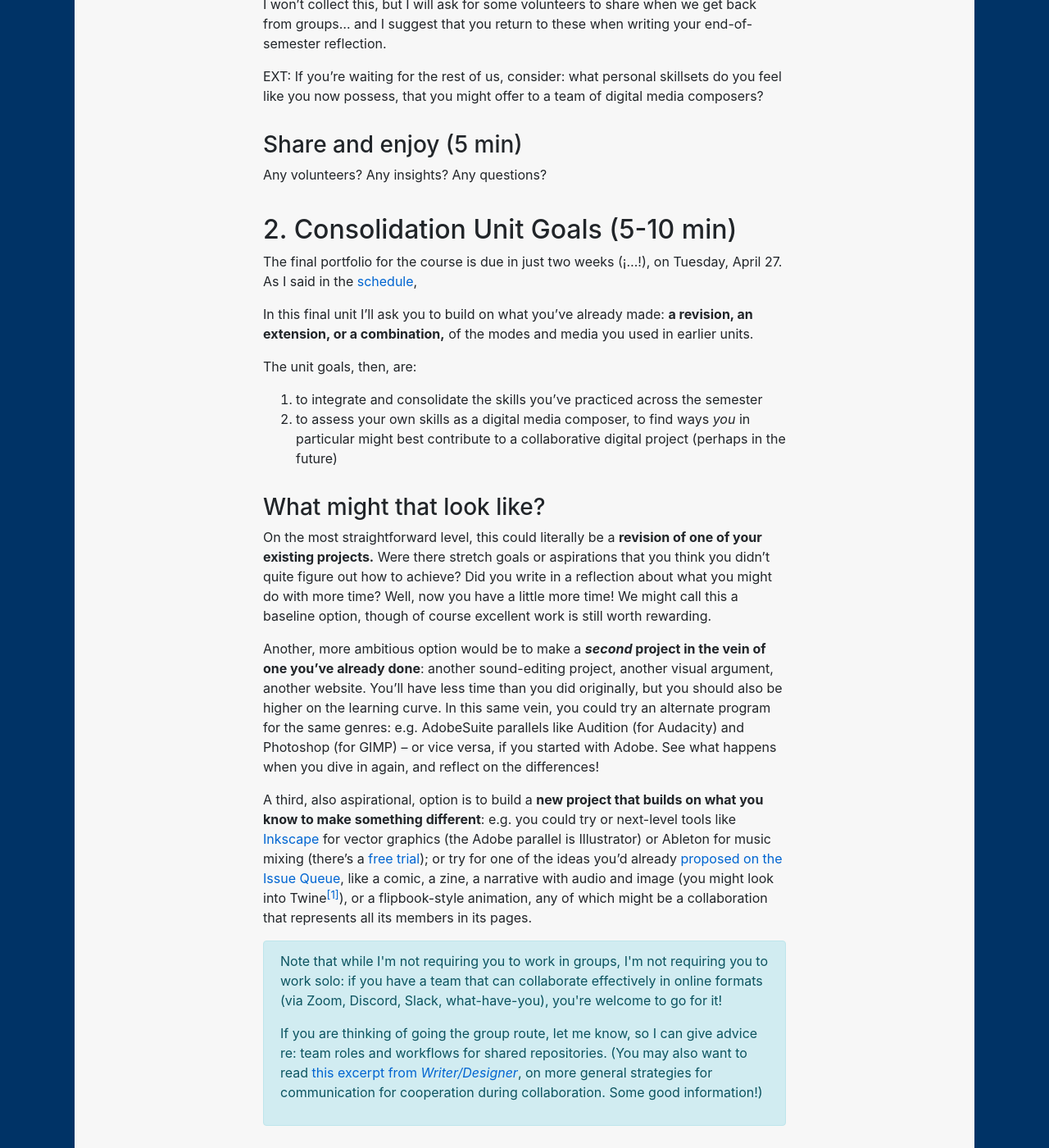
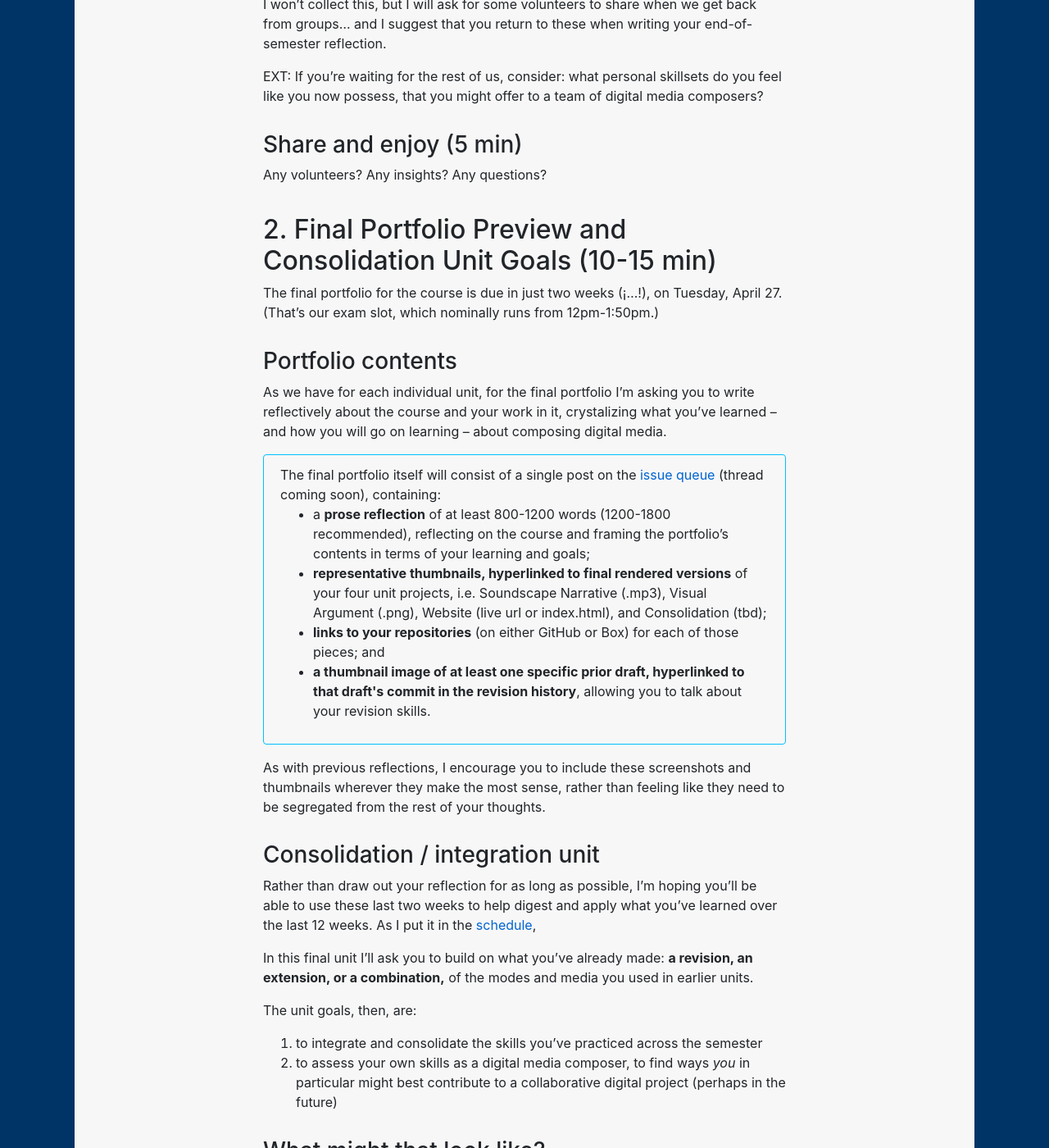
Before and after one commit to benmiller314/cdm2021spring, a Jekyll site: the page built from plans/lesson-24.md, in a window 1280 px wide and 1400 px high, scrolled down 1564 px. Shown: the whole window at 82% size. Built offline with Jekyll 4.4.1, drawn with Linux system fonts in a browser that asks for light colours; our own code applies the rules of GitHub Pages for plain Markdown files; some of the changed text lies outside the part shown.

Commit message:
add final portfolio preview
since the question is more or less inevitable

```diff
--- a/plans/lesson-24.md
+++ b/plans/lesson-24.md
@@ -8,7 +8,7 @@
 **Plan for the Day**:
 
 1. Creative writing as a tool for critical thinking (15 min)<!-- metaphors for learning -->
-2. Consolidation Unit goals, and what that might look like (10-15 min)
+2. Final Portfolio Preview and Consolidation Unit Goals (10-15 min)
 3. Generative Writing and Self-Assessment (15 min) <!-- and self-assessment -->
 4. Studio time: website or a new proposal (30 min)
 
@@ -45,9 +45,30 @@ EXT: If you're waiting for the rest of us, consider: what personal skillsets do
 
 Any volunteers? Any insights? Any questions?
 
-## 2. Consolidation Unit Goals (5-10 min)
+## 2. Final Portfolio Preview and Consolidation Unit Goals (10-15 min)
 
-The final portfolio for the course is due in just two weeks (¡...!), on Tuesday, April 27. As I said in the [schedule](../schedule),
+The final portfolio for the course is due in just two weeks (¡...!), on Tuesday, April 27. (That's our exam slot, which nominally runs from 12pm-1:50pm.)
+
+### Portfolio contents
+
+As we have for each individual unit, for the final portfolio I’m asking you to write reflectively about the course and your work in it, crystalizing what you’ve learned – and how you will go on learning – about composing digital media.
+
+<div class="alert alert-white">
+The final portfolio itself will consist of a single post on the <a href="{{site.github.issues_url}}">issue queue</a> (thread coming soon), containing:
+
+<ul>
+  <li>a <strong>prose reflection</strong> of at least 800-1200 words (1200-1800 recommended), reflecting on the course and framing the portfolio’s contents in terms of your learning and goals;</li>
+  <li><strong>representative thumbnails, hyperlinked to final rendered versions</strong> of your four unit projects, i.e. Soundscape Narrative (.mp3), Visual Argument (.png), Website (live url or index.html), and Consolidation (tbd);</li>
+  <li><strong>links to your repositories</strong> (on either GitHub or Box) for each of those pieces; and</li>
+  <li><strong>a thumbnail image of at least one specific prior draft, hyperlinked to that draft's commit in the revision history</strong>, allowing you to talk about your revision skills.</li>
+</ul>
+</div>
+
+As with previous reflections, I encourage you to include these screenshots and thumbnails wherever they make the most sense, rather than feeling like they need to be segregated from the rest of your thoughts.
+
+### Consolidation / integration unit
+
+Rather than draw out your reflection for as long as possible, I'm hoping you'll be able to use these last two weeks to help digest and apply what you've learned over the last 12 weeks. As I put it in the [schedule](../schedule),
 
 <blockquote>In this final unit I’ll ask you to build on what you’ve already made: <strong>a revision, an extension, or a combination,</strong> of the modes and media you used in earlier units.</blockquote>
 
@@ -158,7 +179,9 @@ If this sounds intriguing, I encourage you to look at the <a href="../resources#
 </details>
 -->
 
-## Generative writing
+##
+
+### Generative writing
 Now that you have a sense of what's possible, in general, it's time for you to write your way into a sense of what's drawing you, in particular. *(This exercise adapted from Sondra Perl's [Guidelines for Composing](http://bit.ly/perlfeltsense))*  <!-- Record this in Audacity?? -->
 
 <div class="alert alert-warning">
@@ -196,12 +219,14 @@ With that chosen subject, write again:
 
 See if you can summon up the whole of this idea, like it's right here in the room with you. Where does it live? Is it above you? Inside you? In the palm of your hand? Just sit with your idea for a moment, feeling where you connect to it.
 
-## And now, plan.
+## And now, studio time.
 <div class="alert alert-success">
-A proposal / plan for your consolidation unit is due by the end of Thursday's class. If you're working in a group, one proposal per group is fine (but do say who the group members are... and, ideally, how you'd like to divide up the work.)
+<p>A proposal / plan for your consolidation unit is due by the end of Thursday's class. If you're working in a group, one proposal per group is fine (but do say who the group members are... and, ideally, how you'd like to divide up the work.) See below for some questions to think through.</p>
+
+<p>That said, if you're still finalizing your website, you can use this time to do that work – and to ask questions, while I'm available to help. Use the shared doc to state your goals for the working session, and come back to add an exit note at 4:00, as usual.</p>
 </div>
 
-**Take 10-15 minutes now to get started on that process**. To allow for possible group formation, I'd like you to take notes in the [shared google doc](http://bit.ly/cdm2021spring-notes). We can also entertain some concept pitches out loud next class, if you want to feel out possible partners or talk through questions about scope, etc.
+**If you're planning for the consolidation/integration project, I suggest you take 10-15 minutes now to get started on that process**. To allow for possible group formation, I'd like you to take notes in the [shared google doc](http://bit.ly/cdm2021spring-notes). In Thursday's class we can also entertain some concept pitches out loud, if you want to feel out possible partners or talk through questions about scope, etc.
 
 <div class="alert alert-warning">
 Asynchronous folks, take notes using whatever medium feels appropriate to your project: do you want to sketch a drawing on paper? Record yourself talking, either <a href="https://thewirecutter.com/reviews/the-best-voice-recorder/#the-best-smartphone-apps-for-occasional-recording">on a phone</a> or in Audacity? Type it out? Go with what makes sense.</div>
```
